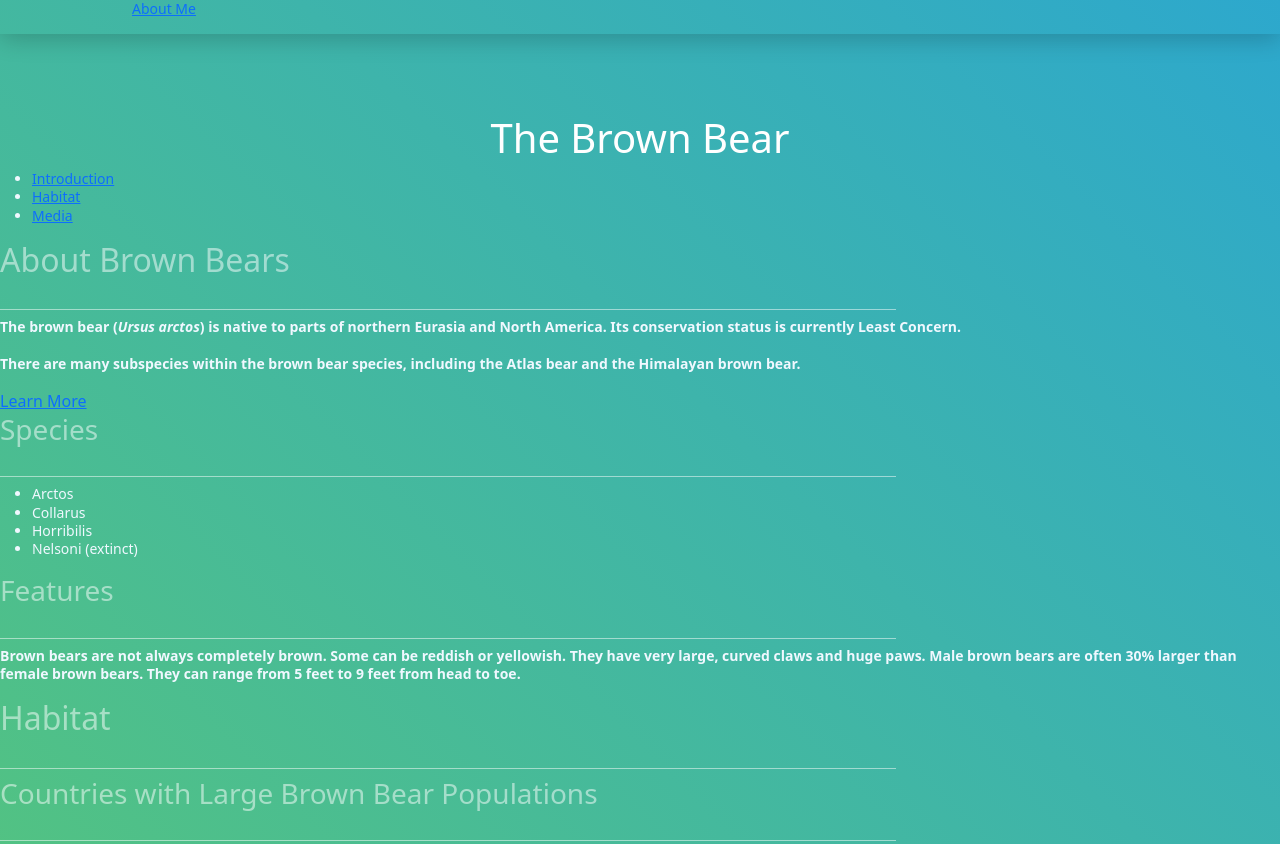
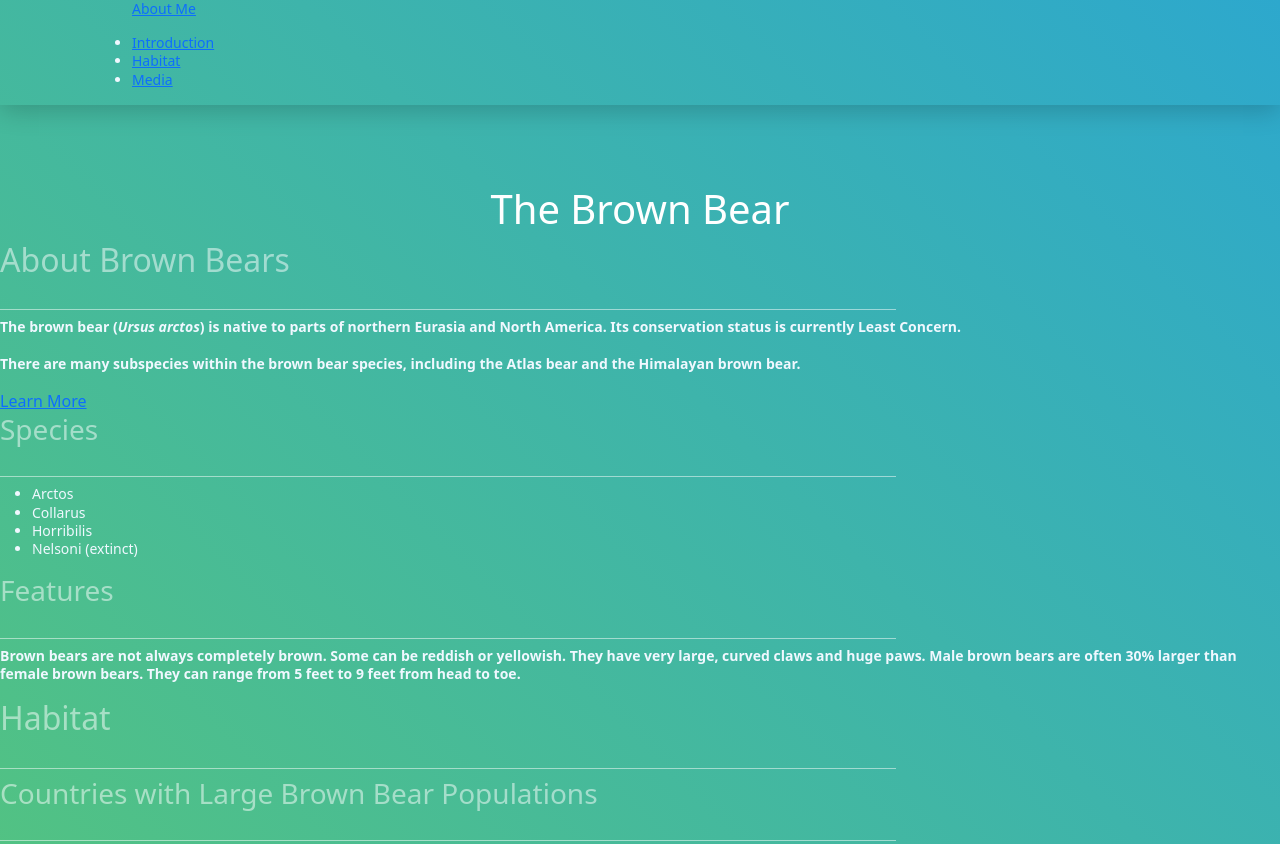
Before and after one commit to kmung/kmung-github.io, a website: page bear.html in a window 1280 px wide. Shown: the top 844 px of the page. Drawn offline with nearby package versions, Linux system fonts and the light colour scheme.

Commit message:
Update bear.html

```diff
--- a/bear.html
+++ b/bear.html
@@ -23,16 +23,21 @@ Of course, I tweaked this  a bunch to not look like
         <ul class="menu">
           <a href="https://kmung.github.io">About Me</a>
         </ul>
+        <nav>
+          <ul>
+            <li><a href="#introduction">Introduction</a></li>
+            <li><a href="#habitat">Habitat</a></li>
+            <li><a href="#media">Media</a></li>
+          </ul>
+        </nav>
       </div>
     </header>
-    <h1>The Brown Bear</h1>
-    <nav>
-      <ul>
-        <li><a href="#introduction">Introduction</a></li>
-        <li><a href="#habitat">Habitat</a></li>
-        <li><a href="#media">Media</a></li>
-      </ul>
-    </nav>
+    <!--Welcome section-->
+    <section>
+      <h1>The Brown Bear</h1>
+    </section>
+
+
     <div id="introduction">
       <h2>About Brown Bears</h2>
       <p>The brown bear (<em>Ursus arctos</em>) is native to parts of northern Eurasia and North America. Its conservation status is currently <strong>Least Concern</strong>.<br /><br /> There are many subspecies within the brown bear species, including the
```
